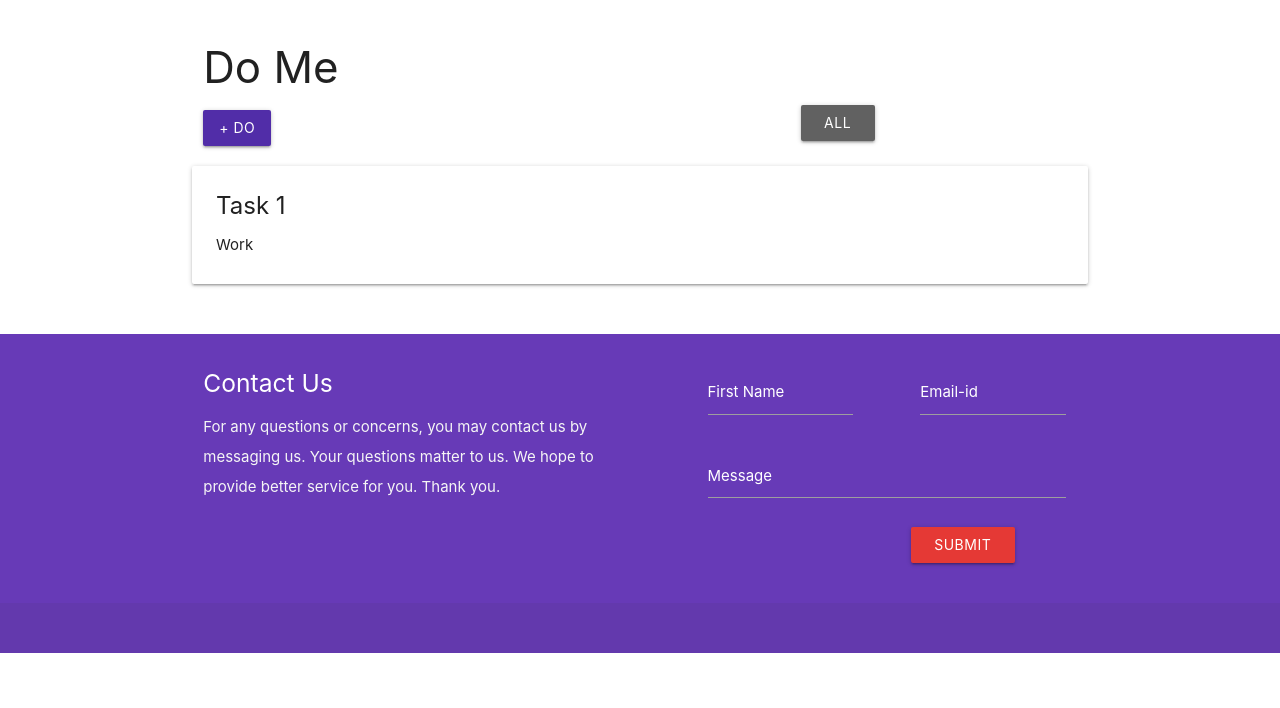
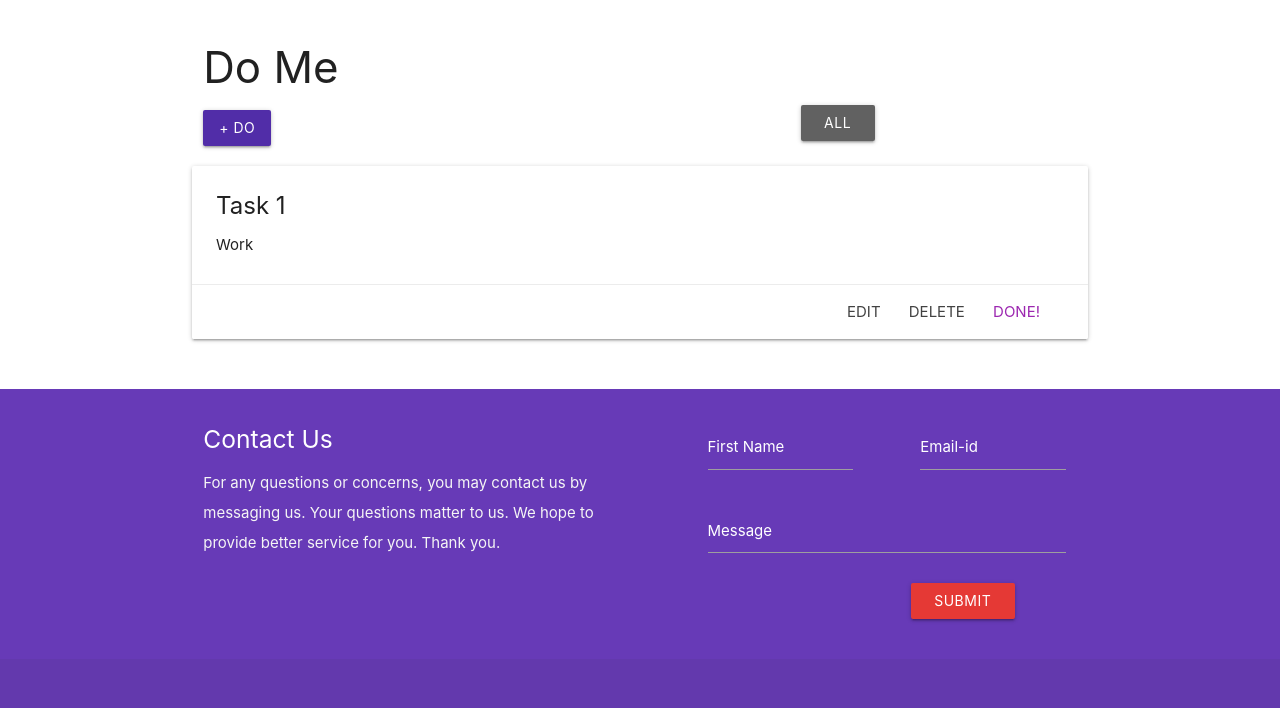
Before and after one commit to Git-Rekt-M8/PROSDEV_DoMe, a CodeIgniter app: page /database/ in a window 1280 px wide. Shown: the top 708 px of the page. Run offline with CodeIgniter, Linux system fonts and the light colour scheme; data comes from the database, SQL or seed files in the repository; some libraries are stand-ins or nearby versions.

Commit message:
Edit/Delete/Done buttons done!

```diff
--- a/application/views/welcome_message.php
+++ b/application/views/welcome_message.php
@@ -129,7 +129,7 @@ defined('BASEPATH') OR exit('No direct script access allowed');
 
               echo '<div class="card">
                       <div class="card-content">
-                          <span class="card-title activator grey-text text-darken-4"><b>'
+                          <span class="card-title activator grey-text text-darken-4"><b class="activator">'
                       .$row['title']
                       .'</b><i class="mdi-navigation-more-vert right"></i></span>
                           <p>'
@@ -143,6 +143,11 @@ defined('BASEPATH') OR exit('No direct script access allowed');
                           <p>'
                       .$row['content']
                       .'</p>
+                      </div>
+                      <div class="card-action right-align">
+                        <a href="#" class="grey-text text-darken-3">Edit</a>
+                        <a href="#" class="grey-text text-darken-3">Delete</a>
+                        <a href="#" class="purple-text">Done!</a>
                       </div>
                   </div>      '
               ;
```
